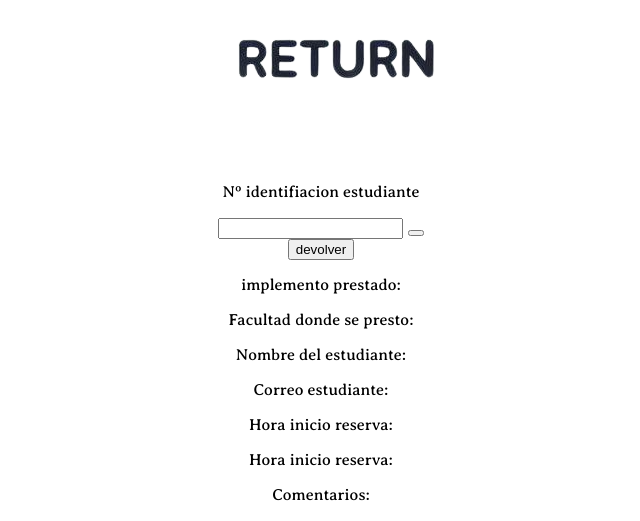
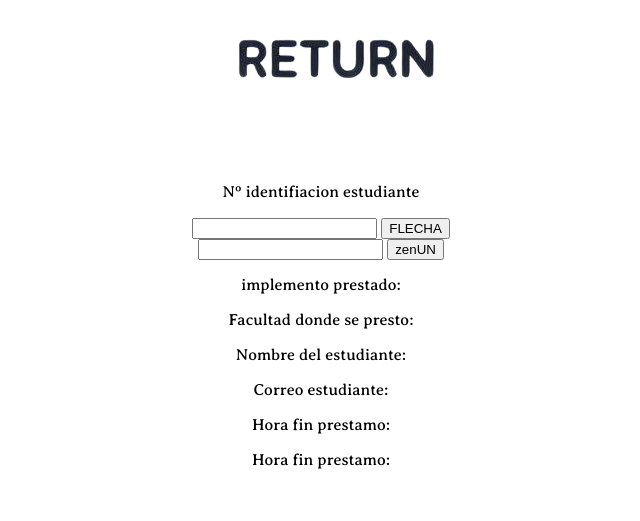
Before and after one commit to ACorduz/zenUN, a Django app: page /devolucionImplementos/ in a window 1280 px wide. Shown: the part 1128-1649 px from the top of the page, without its empty margins (319-959 px from the left). After the commit the page ends 1597 px from the top, so only its background shows below. Run offline with Django 5.2, Linux system fonts and the light colour scheme.

Commit message:
mejora html y adelantar algo de back respecto a mostrar informacion de la devolucion

```diff
--- a/prestamos/static/DevolucionImplementos.css
+++ b/prestamos/static/DevolucionImplementos.css
@@ -103,3 +103,20 @@ body {
 .container-content h1 {
     margin-top: 5%;
 }
+
+form button:hover {
+    background-color: #4CAF50; /* Color de fondo */
+    border: none; /* Elimina el borde */
+    color: white; /* Color del texto */
+    padding: 10px 20px; /* Espaciado interno */
+    text-align: center; /* Alineación del texto */
+    text-decoration: none; /* Elimina el subrayado */
+    display: inline-block;
+    font-size: 16px; /* Tamaño del texto */
+    cursor: pointer; /* Cambia el cursor al pasar sobre el botón */
+    border-radius: 5px; /* Borde redondeado */
+  }
+
+form button:hover {
+    background-color: #45a049; /* Cambia el color de fondo al pasar el cursor */
+  }
--- a/prestamos/templates/DevolucionImplementos.html
+++ b/prestamos/templates/DevolucionImplementos.html
@@ -8,6 +8,18 @@
         <link rel="stylesheet" href="https://cdnjs.cloudflare.com/ajax/libs/font-awesome/5.15.4/css/all.min.css">
     </head>
     <body>
+        <!-- mensaje del backend si hay  -->
+        {% if mensaje %}
+            <script>
+            Swal.fire({
+                position: "top",
+                title: "Aviso Zenun",
+                text: '{{mensaje}}',
+                icon: 'warning',
+                confirmButtonText: 'Aceptar'
+            });
+            </script>
+        {% endif %}
         <div class="header">
             <button class="button-wrapper" onclick="window.location.href = '/zenUN/usuarios/templates/MainPageStudent.html';">
                 <img src="../static/icono.png" alt="Botón 1">
@@ -24,37 +36,73 @@
                 <img src="../static/iconoJuego.png">
             </div>
             <p> Nº identifiacion estudiante</p>
-            <!-- Contenerdor de la identifiacion -->
-            <form>
+            <!-- Formulario para mostrarDatosEstudiante -->
+            <form action="{% url 'devolucionImplementos_mostrarInformacionPrestamo' %}" method="POST">
+                <!-- token de validacion -->
+                {% csrf_token %}
                 <div id="contenedorIdentificacionEst">
                     <input type="number" id="documentNumber" name="documentNumber" required>
-                    <button type="submit"> </button>
+                    <button type="submit">
+                        <span>FLECHA</span>
+                    </button>
                 </div>
             </form>
-
-            <button type="submit" id="devolver"> devolver </button>
+            <!-- Formulario pra devolver el prestamo -->
+            <form>
+                <input type="text" id="comentario" name="comentario" required>
+                <button type="submit" id="devolver">
+                    <span>zenUN</span>
+                </button>
+            </form>
             <!-- Contenerdor de la devolucion -->
             <div id="contenedorDevolucion">
                 <div class="contenedorDevolucion_elementos">
                     <p>implemento prestado: </p>
+                    {% if implemento_prestado %}
+                    <span class="mensajeBack">
+                        {{implemento_prestado}}
+                    </span>
+                    {% endif %}
                 </div>
                 <div class="contenedorDevolucion_elementos">
                     <p>Facultad donde se presto: </p>
+                    {% if facultad_implemento %}
+                    <span class="mensajeBack">
+                        {{facultad_implemento}}
+                    </span>
+                    {% endif %}
                 </div>
                 <div class="contenedorDevolucion_elementos">
                     <p>Nombre del estudiante:  </p>
+                    {% if nombre_estudiante %}
+                    <span class="mensajeBack">
+                        {{nombre_estudiante}}
+                    </span>
+                    {% endif %}
                 </div>
                 <div class="contenedorDevolucion_elementos">
                     <p>Correo estudiante:  </p>
+                    {% if correo_estudiante %}
+                    <span class="mensajeBack">
+                        {{correo_estudiante}}
+                    </span>
+                    {% endif %}
                 </div>
                 <div class="contenedorDevolucion_elementos">
-                    <p>Hora inicio reserva:  </p>
+                    <p>Hora fin prestamo:  </p>
+                    {% if inicio_prestamo %}
+                    <span class="mensajeBack">
+                        {{inicio_prestamo}}
+                    </span>
+                    {% endif %}
                 </div>
                 <div class="contenedorDevolucion_elementos">
-                    <p>Hora inicio reserva:  </p>
-                </div>
-                <div class="contenedorDevolucion_elementos">
-                    <p>Comentarios:  </p>
+                    <p>Hora fin prestamo:  </p>
+                    {% if fin_prestamo %}
+                    <span class="mensajeBack">
+                        {{fin_prestamo}}
+                    </span>
+                    {% endif %}
                 </div>
             </div>
 
--- a/prestamos/urls.py
+++ b/prestamos/urls.py
@@ -3,11 +3,19 @@ from . import views
 
 #Rutas de la aplicación "Usuarios"
 urlpatterns = [
-    path('solicitarPrestamo/',
+        path('solicitarPrestamo/',
             views.mostrar_solicitarPrestamo,
-            name='solicitarPrestamo'), #Vista solicitarPrestamo
-    path('devolucionImplementos/',
+            name='solicitarPrestamo'
+        ), #Vista solicitarPrestamo
+        path('devolucionImplementos/',
             views.mostrar_devolucionImplementos_administradorBienestar,
-            name='devolucionImplementos') #Vista devolucionImplementos
+            name='devolucionImplementos'
+        ), #Vista devolucionImplementos
+        path("devolucionImplementos/informacionPrestamo",
+            views.procesar_devolucionImplementos_mostrarInformacionPrestamo_administradorBienestar,
+            name="devolucionImplementos_mostrarInformacionPrestamo"
+        ) #Vista devolucionImplementos mostar la informacion del prestamo
+
+
 
 ]
--- a/prestamos/views.py
+++ b/prestamos/views.py
@@ -1,4 +1,7 @@
-from django.shortcuts import render
+from django.shortcuts import render,redirect
+from django.urls import reverse
+
+
 
 ################# Funcionalidad Solicitar Prestamo Estudiante ################
 
@@ -27,8 +30,58 @@ def mostrar_solicitarPrestamo(request):
     return render(request, 'LoanApply.html', context)
 
 
-
 ################# Funcionalidad Devolucion Prestamo AdministradorBienestar ################
 def mostrar_devolucionImplementos_administradorBienestar(request):
     mensaje = request.GET.get('mensaje', '')  # Obtener el mensaje de la URL, si está presente
+    implemento_prestado = request.GET.get('implemento_prestado', '')  # Obtener el implementoPrestado de la URL, si está presente
+    facultad_implemento = request.GET.get('facultad_implemento', '')  # Obtener el facultad_implemento de la URL, si está presente
+    nombre_estudiante  = request.GET.get('nombre_estudiante', '')  # Obtener el nombre_estudiante de la URL, si está presente
+    correo_estudiante  = request.GET.get('correo_estudiante', '')  # Obtener el correo_estudiante de la URL, si está presente
+    inicio_prestamo = request.GET.get('inicio_prestamo', '')  # Obtener el inicio_prestamo de la URL, si está presente
+    fin_prestamo = request.GET.get('fin_prestamo', '')  # Obtener el fin_prestamo de la URL, si está presente
+    revision_datos = request.GET.get('revision_datos', '0')  # Obtener el fin_prestamo de la URL, si está presente
+
+    # pasarle el contexto de lo que haya
+    contexto = {
+                'mensaje': mensaje,
+                'implemento_prestado': implemento_prestado,
+                'facultad_implemento': facultad_implemento,
+                'nombre_estudiante': nombre_estudiante,
+                'correo_estudiante': correo_estudiante,
+                'inicio_prestamo': inicio_prestamo,
+                'fin_prestamo': fin_prestamo,
+                'revision_datos':revision_datos
+            }
+    # retornar la URL
+    return render(request, 'DevolucionImplementos.html', contexto)
+
+def procesar_devolucionImplementos_mostrarInformacionPrestamo_administradorBienestar(request):
+    try:
+        if request.method == "POST":
+
+            #Obtener los datos del formulario
+            nombres = request.POST.get('documentNumber')
+
+            # Datos traidos de la BD
+            mensaje = "DatoBD"
+            implemento_prestado = "DatoBD"
+            facultad_implemento = "DatoBD"
+            nombre_estudiante = "DatoBD"
+            correo_estudiante = "DatoBD"
+            inicio_prestamo = "DatoBD"
+            fin_prestamo = "DatoBD"
+            revision_datos="1" # para saber si el adm. Bienestar reviso los datos de la persona
+
+            # Pasar los datos a la cadena para que puedan ser pasados a la url
+            cadenaURLParametros = f'?mensaje={mensaje}&implemento_prestado={implemento_prestado}&facultad_implemento={facultad_implemento}&nombre_estudiante={nombre_estudiante}&correo_estudiante={correo_estudiante}&inicio_prestamo={inicio_prestamo}&fin_prestamo={fin_prestamo}&revision_datos={revision_datos}'''
+
+        return redirect(reverse("devolucionImplementos") + cadenaURLParametros)
+
+    except Exception as e:
+            mensaje = f"Ocurrió un error: {str(e)}" # solo se le pasaria el mensaje en la URL
+            return redirect(reverse('cambiar_contrasena') + f'?mensaje={mensaje}')
+
+
+def procesar_devolucionImplementos_administradorBienestar(request):
+    mensaje = request.GET.get('mensaje', '')  # Obtener el mensaje de la URL, si está presente
     return render(request, 'DevolucionImplementos.html', {'mensaje': mensaje})
```
